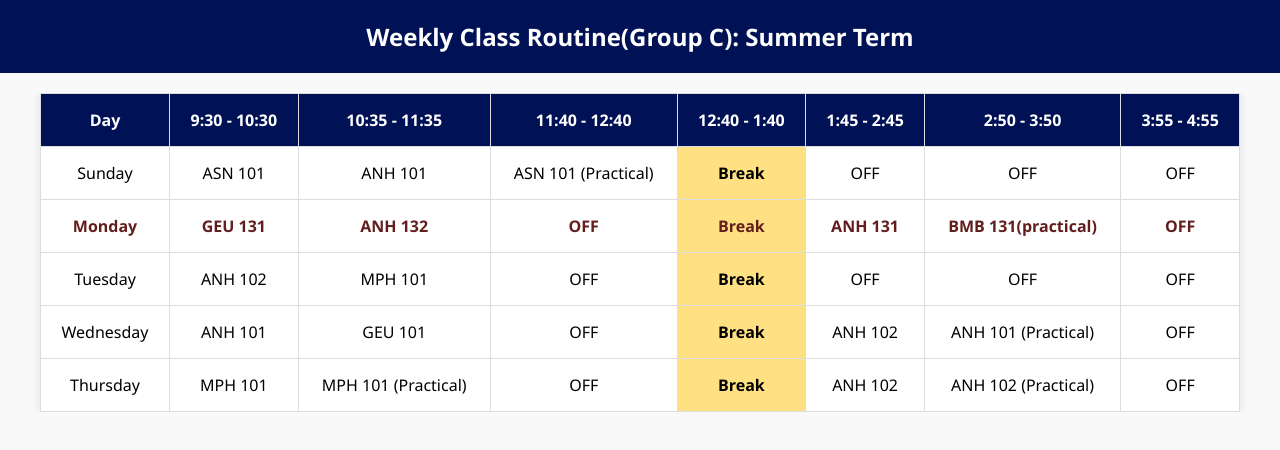
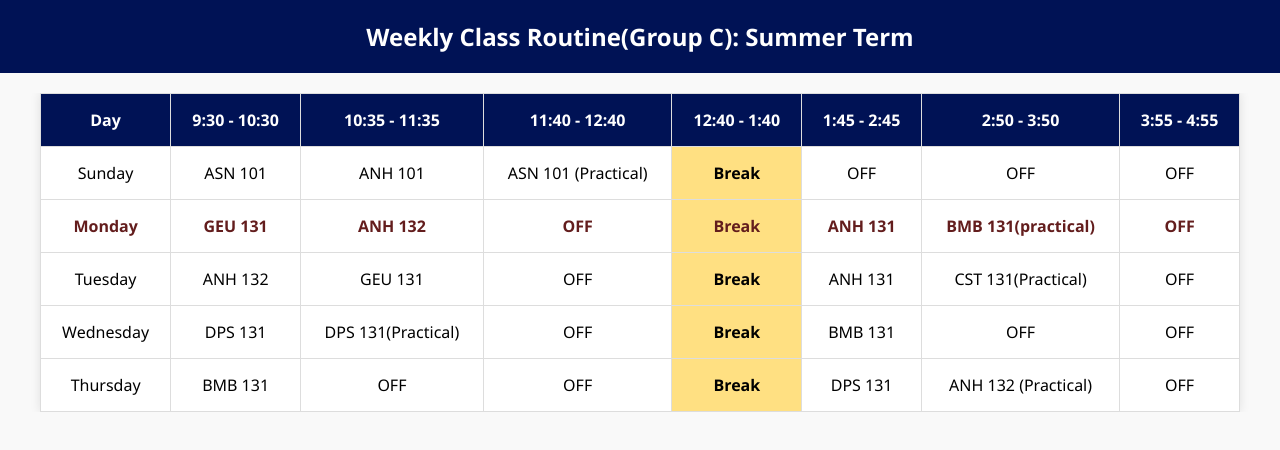
Before and after one commit to nayeemislamnishad/Routine_Summer_term, a plain HTML site: page index.html in a window 1280 px wide. Drawn offline with Linux system fonts and the light colour scheme.

Commit message:
Update index.html

```diff
--- a/index.html
+++ b/index.html
@@ -149,32 +149,32 @@
         </tr>
         <tr>
           <td>Tuesday</td>
-          <td>ANH 102 </td>
-          <td>MPH 101 </td>
+          <td>ANH 132 </td>
+          <td>GEU 131 </td>
           <td>OFF</td>
           <td class="break">Break</td>
+          <td>ANH 131</td>
+          <td>CST 131(Practical)</td>
           <td>OFF</td>
+        </tr>
+        <tr>
+          <td>Wednesday</td>
+          <td>DPS 131 </td>
+          <td>DPS 131(Practical)</td>
+          <td>OFF </td>
+          <td class="break">Break</td>
+          <td>BMB 131 </td>
           <td>OFF</td>
           <td>OFF</td>
         </tr>
         <tr>
-          <td>Wednesday</td>
-          <td>ANH 101 </td>
-          <td>GEU 101</td>
+          <td>Thursday</td>
+          <td>BMB 131 </td>
           <td>OFF </td>
-          <td class="break">Break</td>
-          <td>ANH 102 </td>
-          <td>ANH 101 (Practical)</td>
-          <td>OFF</td>
-        </tr>
-        <tr>
-          <td>Thursday</td>
-          <td>MPH 101 </td>
-          <td>MPH 101 (Practical) </td>
           <td>OFF</td>
           <td class="break">Break</td>
-          <td>ANH 102 </td>
-          <td>ANH 102 (Practical) </td>
+          <td>DPS 131 </td>
+          <td>ANH 132 (Practical) </td>
           <td>OFF</td>
         </tr>
       </tbody>
```
